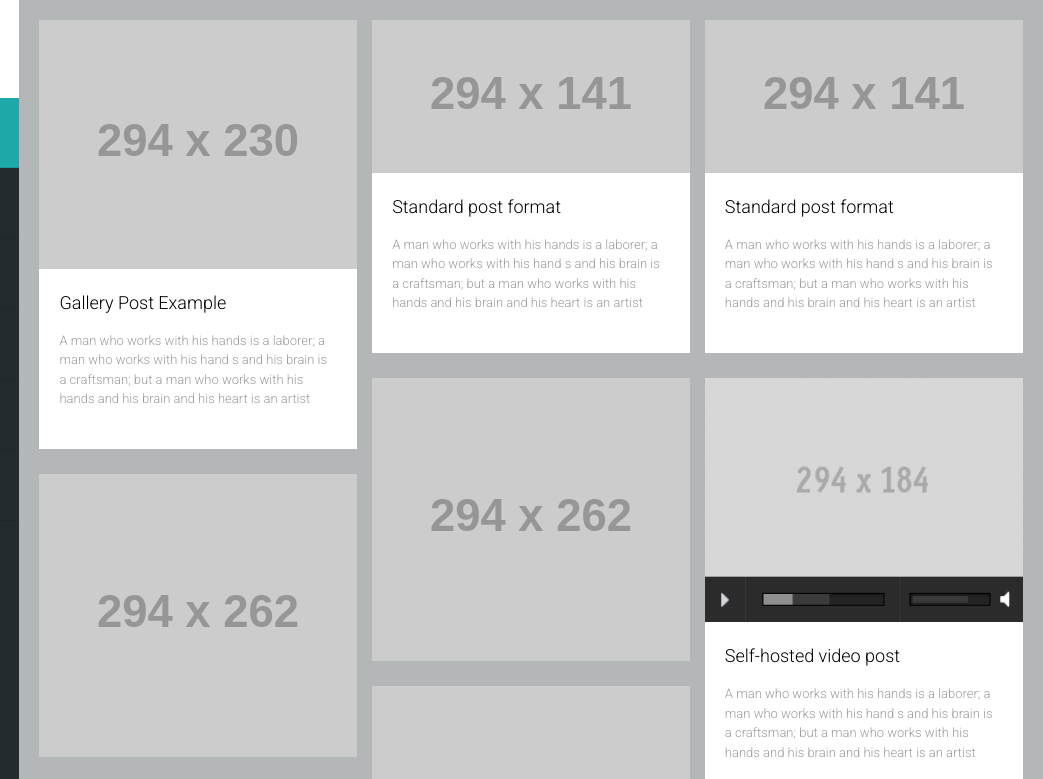
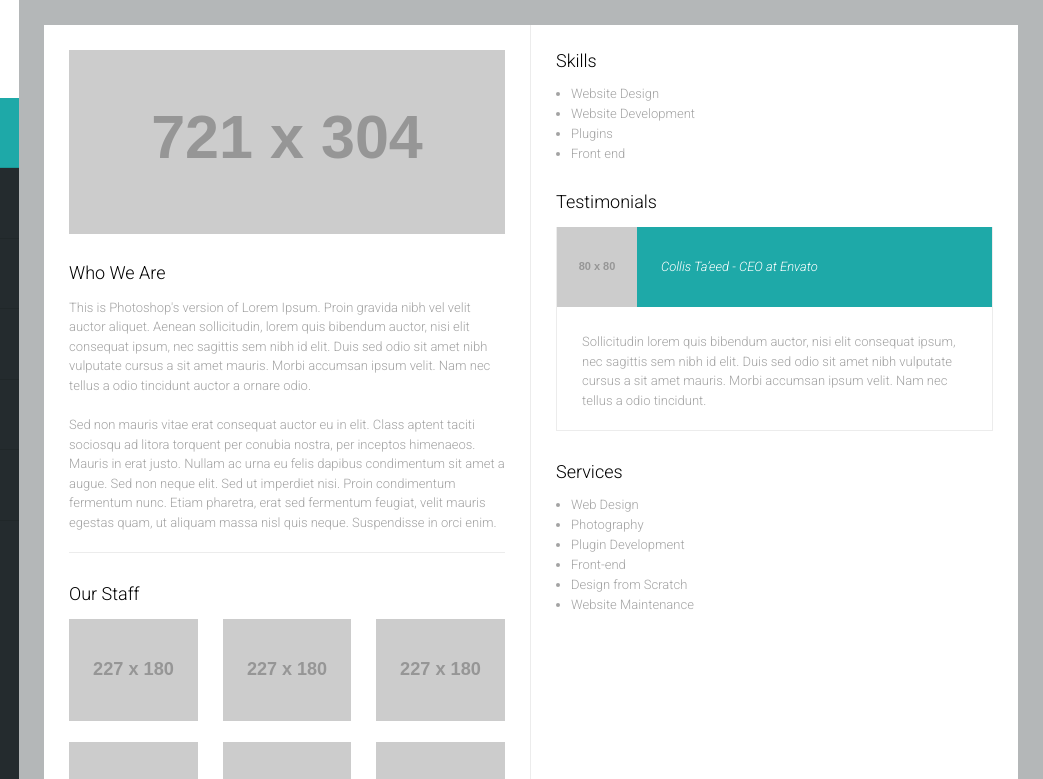
Before and after one commit to hsrtech/practical-css-layouts, a plain HTML site: page layout_01/index.html in a window 1280 px wide. Shown: the top 779 px of the page, 237-1280 px from the left. Drawn offline with Linux system fonts and the light colour scheme; placeholder pictures from the web are drawn by us.

Commit message:
styling of second page

```diff
--- a/layout_01/index.html
+++ b/layout_01/index.html
@@ -1,5 +1,7 @@
 <!doctype html>
 <head>
+	<meta http-equiv="X-UA-Compatible" content="IE=Edge">
+
 	<title>kappe</title>
 	<link href="css/style.css" rel="stylesheet" type="text/css">
 </head>
@@ -11,10 +13,10 @@
 			<header id="logoHeader"><a href="#"><img src="images/logo.png" alt="kappe for creatives" /></a></header>
 			<nav id="mainNav">
 				<ul>
-					<li class="active"><a href="#">Home</a></li>
+					<li class="active"><a href="index.html">Home</a></li>
 					<li><a href="#">Work</a></li>
 					<li><a href="#">About</a></li>
-					<li><a href="#">Blog</a></li>
+					<li><a href="blog.html">Blog</a></li>
 					<li><a href="#">Services</a></li>
 					<li><a href="#">Contact</a></li>
 				</ul>
@@ -45,81 +47,58 @@
 		</aside>
 
 		<article id="mainArticle">
-			<div class="box">
-				<img src="http://via.placeholder.com/294x230" alt="" />
-				<div class="blog-content">
-					<h2>Gallery Post Example</h2>
-					<p>A man who works with his hands is a laborer; a man who works with his hand s and his brain is a craftsman; but a man who works with his hands and his brain and his heart is an artist</p>
+			<div class="home-sec">
+				<div class="left-sec bdr-right">
+					<div class="content-sec page-content bdr-bottom">
+						<img src="http://via.placeholder.com/721x304" alt="" />
+						<h2>Who We Are</h2>
+						<p>This is Photoshop's version  of Lorem Ipsum. Proin gravida nibh vel velit auctor aliquet. Aenean sollicitudin, lorem quis bibendum auctor, nisi elit consequat ipsum, nec sagittis sem nibh id elit. Duis sed odio sit amet nibh vulputate cursus a sit amet mauris. Morbi accumsan ipsum velit. Nam nec tellus a odio tincidunt auctor a ornare odio. </p>
+						<p>Sed non  mauris vitae erat consequat auctor eu in elit. Class aptent taciti sociosqu ad litora torquent per conubia nostra, per inceptos himenaeos. Mauris in erat justo. Nullam ac urna eu felis dapibus condimentum sit amet a augue. Sed non neque elit. Sed ut imperdiet nisi. Proin condimentum fermentum nunc. Etiam pharetra, erat sed fermentum feugiat, velit mauris egestas quam, ut aliquam massa nisl quis neque. Suspendisse in orci enim.</p>
+					</div>
+
+					<div class="image-grid">
+						<h2>Our Staff</h2>
+						<ul>
+							<li><a href="#"><img src="http://via.placeholder.com/227x180" alt="" /></a></li>
+							<li><a href="#"><img src="http://via.placeholder.com/227x180" alt="" /></a></li>
+							<li><a href="#"><img src="http://via.placeholder.com/227x180" alt="" /></a></li>
+							<li><a href="#"><img src="http://via.placeholder.com/227x180" alt="" /></a></li>
+							<li><a href="#"><img src="http://via.placeholder.com/227x180" alt="" /></a></li>
+							<li><a href="#"><img src="http://via.placeholder.com/227x180" alt="" /></a></li>
+						</ul>
+					</div>
+
+				</div>
+				<div class="right-sec">
+					<div class="content-sec">
+						<h2>Skills</h2>
+						<ul>
+							<li>Website Design</li>
+							<li>Website Development</li>
+							<li>Plugins</li>
+							<li>Front end</li>
+						</ul>
+					</div>
+					<div class="testimonials content-sec">
+						<h2>Testimonials</h2>
+						<blockquote>
+							<cite>Collis Ta’eed - CEO at Envato</cite>
+							<p>Sollicitudin lorem quis bibendum auctor, nisi elit consequat ipsum, nec sagittis sem nibh id elit. Duis sed odio sit amet nibh vulputate cursus a sit amet mauris. Morbi accumsan ipsum velit. Nam nec tellus a odio tincidunt.</p>
+						</blockquote>
+					</div>
+					<div class="content-sec">
+						<h2>Services</h2>
+						<ul>
+							<li>Web Design</li>
+							<li>Photography</li>
+							<li>Plugin Development</li>
+							<li>Front-end</li>
+							<li>Design from Scratch</li>
+							<li>Website Maintenance</li>
+						</ul>
+					</div>
 				</div>
 			</div>
-			<div class="box"><img src="http://via.placeholder.com/294x262" alt="" /></div>
-			<div class="box post-link">Another Post where you can
-					put a link to a specific website
-					<a href="#">http://www.themeforest.net</a>
-			</div>
-			<div class="box post-link">Another Post where you can
-				put a link to a specific website
-				<a href="#">http://www.themeforest.net</a>
-			</div>
-			<div class="box">
-				<img src="images/video-img.png" alt="" />
-				<div class="blog-content">
-					<h2>Self-hosted video post</h2>
-					<p>A man who works with his hands is a laborer; a man who works with his hand s and his brain is a craftsman; but a man who works with his hands and his brain and his heart is an artist</p>
-				</div>
-			</div>
-			<div class="box">
-				<img src="http://via.placeholder.com/294x141" alt="" />
-				<div class="blog-content">
-					<h2>Standard post format</h2>
-					<p>A man who works with his hands is a laborer; a man who works with his hand s and his brain is a craftsman; but a man who works with his hands and his brain and his heart is an artist</p>
-				</div>
-			</div>
-			<div class="box"><img src="http://via.placeholder.com/294x262" alt="" /></div>
-			<div class="box">
-				<img src="http://via.placeholder.com/294x316" alt="" />
-				<div class="blog-content">
-					<h2>Standard post format</h2>
-					<p>A man who works with his hands is a laborer; a man who works with his hand s and his brain is a craftsman; but a man who works with his hands and his brain and his heart is an artist</p>
-				</div>
-			</div>
-			<div class="box post-aside">
-				<h2>Aside Post Format</h2>
-				<p>This is Photoshop's version  of Lorem Ipsum. Proin gravida nibh vel velit auctor aliquet. Aenean sollicitudin.</p></div>
-			<blockquote class="box post-quote">
-				<p>Logic will get you from A to B. Imagination will take you everywhere.</p>
-				<cite>Albert Einstein</cite>
-			</blockquote>
-			<div class="box">
-				<img src="http://via.placeholder.com/294x141" alt="" />
-				<div class="blog-content">
-					<h2>Standard post format</h2>
-					<p>A man who works with his hands is a laborer; a man who works with his hand s and his brain is a craftsman; but a man who works with his hands and his brain and his heart is an artist</p>
-				</div>
-			</div>
-			<div class="box">
-					<img src="images/video-img.png" alt="" />
-				<div class="blog-content">
-					<h2>Self-hosted video post</h2>
-					<p>A man who works with his hands is a laborer; a man who works with his hand s and his brain is a craftsman; but a man who works with his hands and his brain and his heart is an artist</p>
-				</div>
-			</div>
-			<div class="box">
-				<img src="http://via.placeholder.com/294x265" alt="" />
-				<div class="blog-content">
-					<h2>Gallery Post Example</h2>
-					<p>A man who works with his hands is a laborer; a man who works with his hand s and his brain is a craftsman; but a man who works with his hands and his brain and his heart is an artist</p>
-				</div>
-			</div>
-			<div class="box">
-				<img src="http://via.placeholder.com/294x141" alt="" />
-				<div class="blog-content">
-					<h2>Standard post format</h2>
-					<p>A man who works with his hands is a laborer; a man who works with his hand s and his brain is a craftsman; but a man who works with his hands and his brain and his heart is an artist</p>
-				</div>
-			</div>
-			<div class="btn-outer"><a href="#" class="post-btn">Older Posts</a></div>
-
 		</article>
 	</div>
 </body>
--- a/layout_01/scss/partials/_blog.scss
+++ b/layout_01/scss/partials/_blog.scss
@@ -1,3 +1,26 @@
+.box {
+	background-color: $white;
+	color: $textcolor;
+	font-size: 150%;
+	margin-bottom: 25px;
+	break-inside: avoid;
+	overflow: hidden;
+	line-height: 1.5;
+	font-family: 'Roboto', sans-serif;
+	font-weight: 300;
+	font-size: 13px;
+
+	img {
+		float: left;
+		display: block;
+		width: 100%;
+	}
+
+	p {
+		color: $textcolor_blog;
+	}
+}
+
 .blog-content {
 	padding: 20px;
 	overflow: hidden;
--- /dev/null
+++ b/layout_01/scss/partials/_components.scss
@@ -0,0 +1,69 @@
+/* Testimonials */
+.testimonials {
+
+	blockquote {
+		border: 1px solid $lightergrey;
+		border-top: 0;
+		margin: 0;
+
+		cite {
+			background-color: $hover-blue;
+			color: $white;
+			display: block;
+			padding: 32px 32px 32px 104px;
+			box-sizing: border-box;
+			position: relative;
+			height: 80px;
+			margin-bottom: 25px;
+
+			&:before {
+				position: absolute;
+				width: 80px;
+				height: 80px;
+				content: '';
+				background: url(http://via.placeholder.com/80x80) no-repeat;
+				top: 0;
+				left: 0;
+			}
+		}
+
+		p {
+			padding: 0px 25px;
+		}
+	}
+}
+
+.content-sec {
+	margin-bottom: 30px;
+
+	ul {
+		padding-left: 15px;
+	}
+
+	li {
+		margin-bottom: 5px;
+	}
+}
+
+.page-content {
+
+	img {
+		margin-bottom: 25px;
+	}
+}
+
+.image-grid {
+
+
+	ul {
+		padding: 0;
+		display: grid;
+		grid-template-columns: repeat(3, 1fr);
+		grid-gap: 15px 25px;
+	}
+
+	li {
+		list-style: none;
+		display: inline-block;
+	}
+}
--- a/layout_01/scss/partials/_default.scss
+++ b/layout_01/scss/partials/_default.scss
@@ -18,6 +18,7 @@ body {
 	font-family: 'Roboto', sans-serif;
 	font-weight: 300;
 	font-size: 13px;
+	color: $textcolor;
   }
 
 a, a:visited, a:active, a:link {
@@ -48,6 +49,7 @@ p {
 	font-family: 'Roboto', sans-serif;
 	font-weight: 300;
 	font-size: 13px;
+	color: $textcolor;
 }
 
 h1, h2, h3, h4, h5, h6 {
@@ -74,3 +76,20 @@ object { max-width:100%; }
 .center { text-align:center; margin:0px auto; }
 .left { text-align:left; }
 .right { text-align:right; }
+
+// Borders
+.bdr-top {
+	border-top: 1px solid $lightergrey;
+}
+
+.bdr-right {
+	border-right: 1px solid $lightergrey;
+}
+
+.bdr-bottom {
+	border-bottom: 1px solid $lightergrey;
+}
+
+.bdr-left {
+	border-left: 1px solid $lightergrey;
+}
--- a/layout_01/scss/partials/_media-queries.scss
+++ b/layout_01/scss/partials/_media-queries.scss
@@ -1,7 +1,7 @@
 /* Stack the layout on small devices/viewports. */
 
 @media all and (max-width: 736px) {
-  #wrapper {
+  #wrapper, .home-sec {
     grid-template-areas:
       "aside" "article";
     grid-template-columns: 1fr;
--- a/layout_01/scss/partials/_structure.scss
+++ b/layout_01/scss/partials/_structure.scss
@@ -11,6 +11,7 @@
 	background: $bggrey;
 	position: relative;
 
+	&.blog-sec {
 		column-width: 20%;
 		column-count: 5;
 		column-gap: 25px;
@@ -30,24 +31,59 @@
 			column-count: 1;
 			column-gap: 10px;
 		}
+	}
 
 }
 
-.box {
+.home-sec {
+	display: grid;
+	grid-template-areas:
+		".left-sec .right-sec";
+	grid-template-columns: 50% 50%;
 	background-color: $white;
-	color: $textcolor;
-	font-size: 150%;
+	margin: 25px;
+	grid-gap: 25px 0;
+	grid-auto-rows: minmax(100vh, auto);
+}
+
+.left-sec {
+	padding: 25px;
+}
+
+.right-sec {
+	padding: 25px;
+}
+
+.testimonials {
+
+	blockquote {
+		border: 1px solid $lightergrey;
+		border-top: 0;
+		margin: 0;
+
+		cite {
+			background-color: $hover-blue;
+			color: $white;
+			display: block;
+			padding: 32px 32px 32px 104px;
+			box-sizing: border-box;
+			position: relative;
+			height: 80px;
 			margin-bottom: 25px;
-	break-inside: avoid;
-	overflow: hidden;
-	line-height: 1.5;
-	font-family: 'Roboto', sans-serif;
-	font-weight: 300;
-	font-size: 13px;
 
-	img {
-		float: left;
-		display: block;
-		width: 100%;
+			&:before {
+				position: absolute;
+				width: 80px;
+				height: 80px;
+				content: '';
+				background: url(http://via.placeholder.com/80x80) no-repeat;
+				top: 0;
+				left: 0;
 			}
 		}
+
+		p {
+			padding: 0px 25px;
+		}
+	}
+}
--- a/layout_01/scss/partials/_variables.scss
+++ b/layout_01/scss/partials/_variables.scss
@@ -6,11 +6,13 @@
 	$darkgrey: #242b2e;
 	$bggrey: #b4b7b8;
 	$lightgrey: #6b7072;
+	$lightergrey: #ececec;
 
 	$lightblack: rgba(0, 0, 0, 0.1);
 	$lightwhite: rgba(255, 255, 255, 0.1);
 
-	$textcolor: #9c9c9c;
+	$textcolor_blog: #9c9c9c;
+	$textcolor: #a3a3a3;
 
 
 //  HOVER COLORS ..
--- a/layout_01/scss/style.scss
+++ b/layout_01/scss/style.scss
@@ -5,6 +5,7 @@
 
 @import 'partials/_default.scss';
 @import 'partials/_structure.scss';
+@import 'partials/_components.scss';
 @import 'partials/_sidebar.scss';
 @import 'partials/_blog.scss';
 @import 'partials/_media-queries.scss';
```
Also changed, not shown: layout_01/blog.html (added, +127 -0 lines), layout_01/css/style.css, 1 other file. Lines whose indentation alone changed are shown as unchanged.
